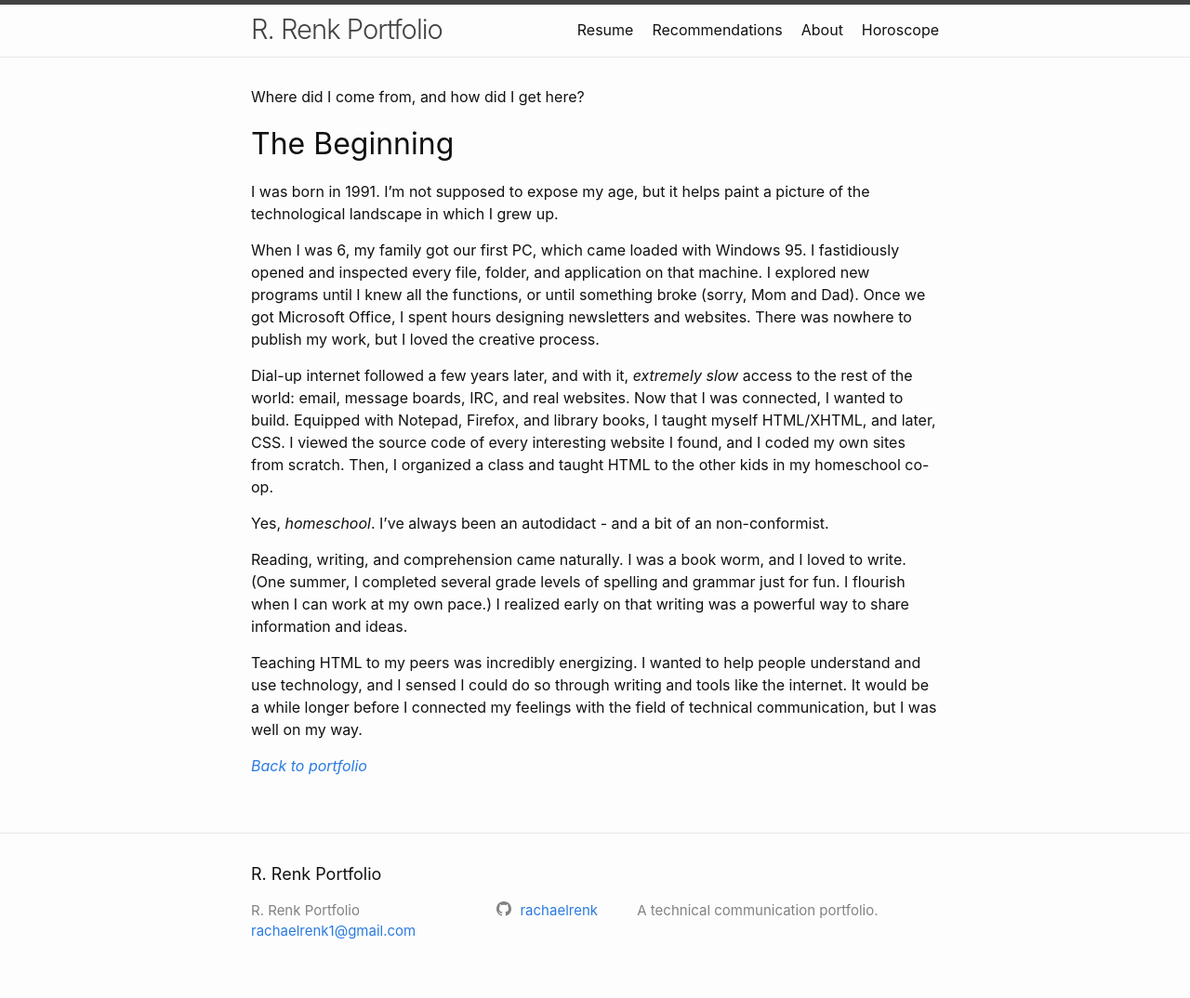
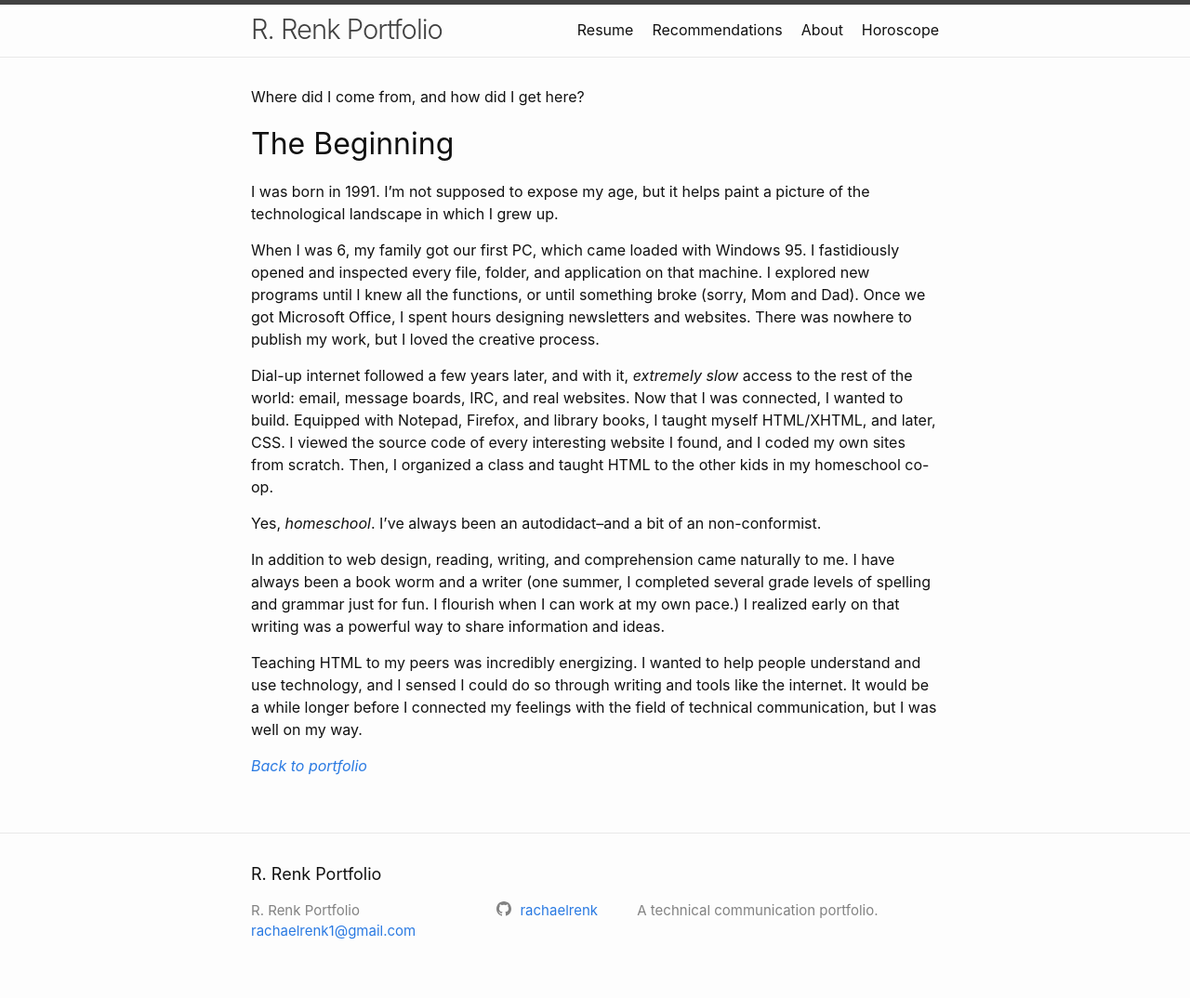
Before and after one commit to rachaelrenk/rachaelrenk.github.io, a Jekyll site: the page built from docs/about.markdown, in a window 1280 px wide. Shown: the whole page at 93% size. Built offline with Jekyll 4.4.1, drawn with Linux system fonts in a browser that asks for light colours.

Commit message:
Update about.markdown

```diff
--- a/docs/about.markdown
+++ b/docs/about.markdown
@@ -15,9 +15,9 @@
 
 Dial-up internet followed a few years later, and with it, _extremely slow_ access to the rest of the world: email, message boards, IRC, and real websites. Now that I was connected, I wanted to build. Equipped with Notepad, Firefox, and library books, I taught myself HTML/XHTML, and later, CSS. I viewed the source code of every interesting website I found, and I coded my own sites from scratch. Then, I organized a class and taught HTML to the other kids in my homeschool co-op.
 
-Yes, _homeschool_. I've always been an autodidact - and a bit of an non-conformist.
+Yes, _homeschool_. I've always been an autodidact--and a bit of an non-conformist.
 
-Reading, writing, and comprehension came naturally. I was a book worm, and I loved to write. (One summer, I completed several grade levels of spelling and grammar just for fun. I flourish when I can work at my own pace.) I realized early on that writing was a powerful way to share information and ideas.
+In addition to web design, reading, writing, and comprehension came naturally to me. I have always been a book worm and a writer (one summer, I completed several grade levels of spelling and grammar just for fun. I flourish when I can work at my own pace.) I realized early on that writing was a powerful way to share information and ideas.
 
 Teaching HTML to my peers was incredibly energizing. I wanted to help people understand and use technology, and I sensed I could do so through writing and tools like the internet. It would be a while longer before I connected my feelings with the field of technical communication, but I was well on my way.
 
```
